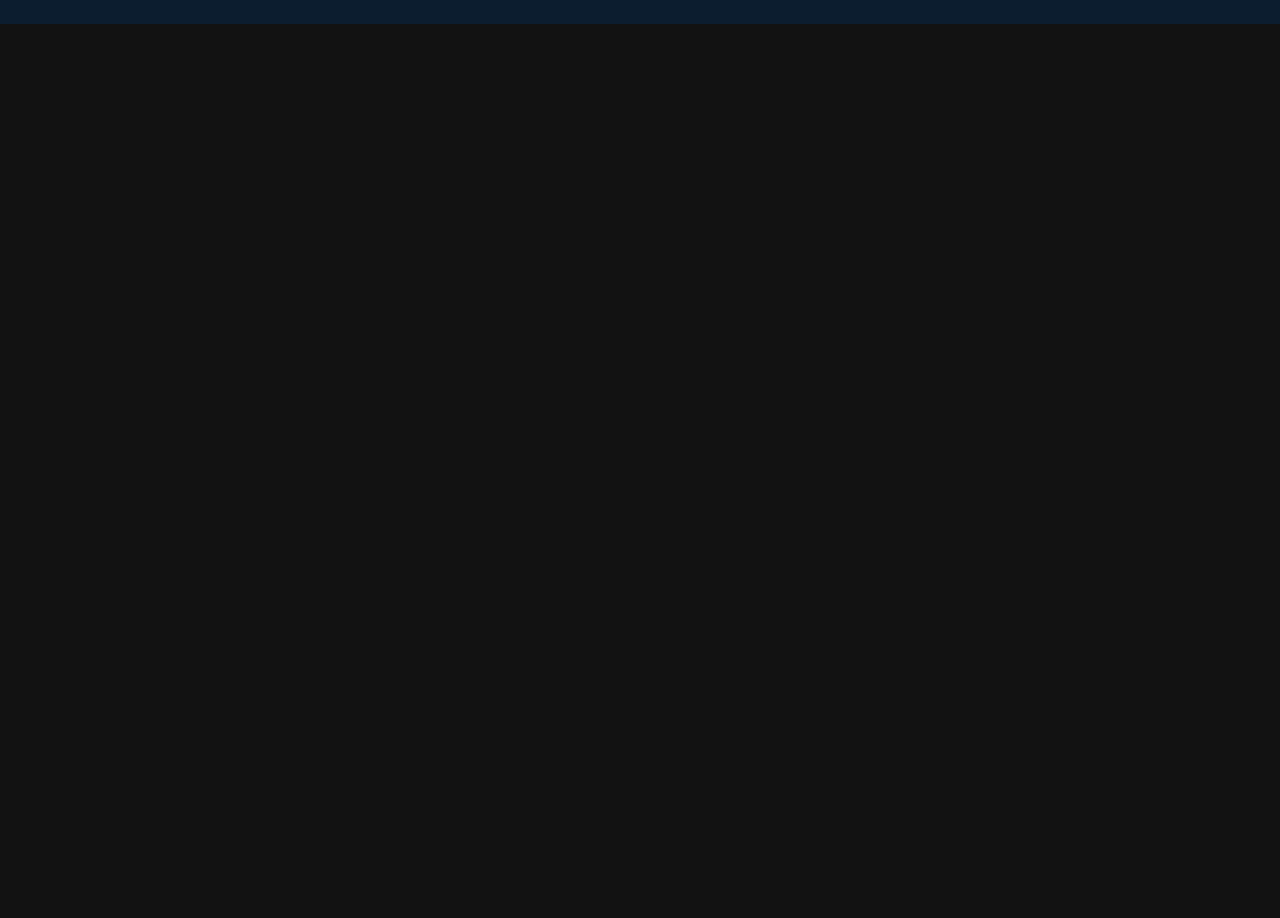
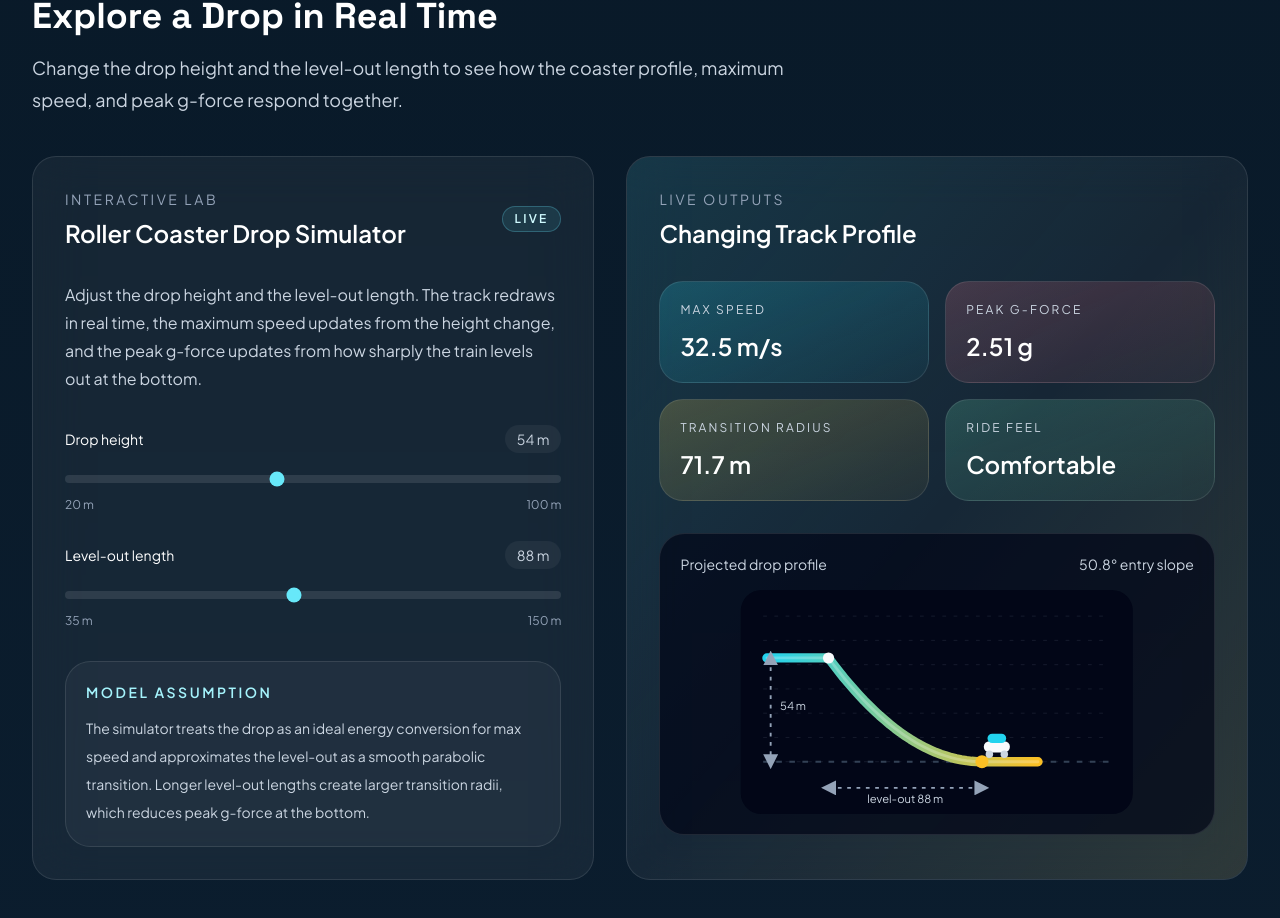
Before and after one commit to Devbevkev/coasterphysics, a React (Vite) app: page / in a window 1280 px wide. Shown: the part 1982-2900 px from the top of the page. Before the commit the page ends 2006 px from the top, so only its background shows below. Built offline with nearby package versions, Linux system fonts and the light colour scheme.

Commit message:
Add interactive roller coaster drop simulator

```diff
--- a/src/App.jsx
+++ b/src/App.jsx
@@ -1,4 +1,5 @@
 import { useEffect, useRef, useState } from "react";
+import SimulatorPanel from "./components/SimulatorPanel";
 
 const Fraction = ({ numerator, denominator }) => {
   return (
@@ -1705,14 +1706,14 @@ const LessonView = ({
       </div>
 
       <div
-        className="mt-8 grid gap-4 lg:[grid-template-columns:var(--lesson-columns)] lg:[transition:grid-template-columns_280ms_ease]"
+        className="mt-8 grid items-start gap-4 lg:[grid-template-columns:var(--lesson-columns)] lg:[transition:grid-template-columns_280ms_ease]"
         style={{
           "--lesson-columns": tocOpen
             ? "22rem minmax(0,1fr)"
             : "5.25rem minmax(0,1fr)",
         }}
       >
-        <aside className={`${panelClass} p-4 sm:p-5`}>
+        <aside className={`${panelClass} overflow-hidden lg:sticky lg:top-8 lg:max-h-[calc(100vh-4rem)] p-4 sm:p-5`}>
           <div className={`flex ${tocOpen ? "items-start justify-between gap-4" : "flex-col items-center gap-4"}`}>
             <div
               className={`transition-all duration-300 ease-out ${
@@ -1746,7 +1747,7 @@ const LessonView = ({
           <div
             className={`transition-all duration-300 ease-out ${
               tocOpen
-                ? "mt-8 max-h-[40rem] overflow-visible opacity-100"
+                ? "mt-8 max-h-[min(40rem,calc(100vh-16rem))] overflow-y-auto pr-1 opacity-100"
                 : "mt-0 max-h-0 overflow-hidden opacity-0 pointer-events-none"
             }`}
           >
@@ -1775,9 +1776,9 @@ const LessonView = ({
                       >
                         {index + 1}
                       </span>
-                      <div>
-                        <p className={`text-sm font-semibold ${titleClass}`}>{item.label}</p>
-                        <p className={`text-sm ${mutedClass}`}>{item.title}</p>
+                      <div className="min-w-0">
+                        <p className={`text-sm font-semibold break-words ${titleClass}`}>{item.label}</p>
+                        <p className={`text-sm break-words ${mutedClass}`}>{item.title}</p>
                       </div>
                     </div>
                   </button>
@@ -1790,7 +1791,7 @@ const LessonView = ({
             className={`transition-all duration-300 ease-out ${
               tocOpen
                 ? "max-h-0 overflow-hidden opacity-0 pointer-events-none"
-                : "mt-2 max-h-[40rem] overflow-visible opacity-100"
+                : "mt-2 max-h-[min(40rem,calc(100vh-10rem))] overflow-y-auto opacity-100"
             }`}
           >
             <div className="flex flex-col items-center gap-3 py-0.5">
@@ -2427,6 +2428,36 @@ const App = () => {
               })}
             </div>
           </section>
+
+          <section className="pb-10 sm:pb-14">
+            <div className="max-w-6xl">
+              <p className={`text-sm font-semibold uppercase tracking-[0.22em] ${accentLabelClass}`}>
+                Interactive Lab
+              </p>
+              <h2
+                className={`mt-4 font-display text-3xl font-semibold sm:text-4xl ${titleClass}`}
+              >
+                Explore a Drop in Real Time
+              </h2>
+              <p className={`mt-4 max-w-3xl text-lg leading-8 ${copyClass}`}>
+                Change the drop height and the level-out length to see how the
+                coaster profile, maximum speed, and peak g-force respond
+                together.
+              </p>
+            </div>
+
+            <div className="mt-10">
+              <SimulatorPanel
+                isDark={isDark}
+                panelClass={panelClass}
+                subtlePanelClass={subtlePanelClass}
+                titleClass={titleClass}
+                copyClass={copyClass}
+                mutedClass={mutedClass}
+                accentLabelClass={accentLabelClass}
+              />
+            </div>
+          </section>
         </>
       )}
     </main>
--- a/src/components/SimulatorPanel.jsx
+++ b/src/components/SimulatorPanel.jsx
@@ -1,93 +1,153 @@
 import { useMemo, useState } from "react";
+
+const GRAVITY = 9.8;
 
 const controls = [
   {
     key: "height",
-    label: "Hill height",
+    label: "Drop height",
     min: 20,
-    max: 120,
+    max: 100,
     step: 1,
     unit: "m",
   },
   {
-    key: "mass",
-    label: "Cart mass",
-    min: 400,
-    max: 1800,
-    step: 25,
-    unit: "kg",
-  },
-  {
-    key: "radius",
-    label: "Loop radius",
-    min: 8,
-    max: 40,
+    key: "levelOutLength",
+    label: "Level-out length",
+    min: 35,
+    max: 150,
     step: 1,
     unit: "m",
   },
-  {
-    key: "friction",
-    label: "Friction level",
-    min: 1,
-    max: 10,
-    step: 1,
-    unit: "/10",
-  },
 ];
 
-const SimulatorPanel = () => {
+const SimulatorPanel = ({
+  isDark,
+  panelClass,
+  subtlePanelClass,
+  titleClass,
+  copyClass,
+  mutedClass,
+  accentLabelClass,
+}) => {
   const [settings, setSettings] = useState({
-    height: 72,
-    mass: 980,
-    radius: 18,
-    friction: 3,
+    height: 54,
+    levelOutLength: 88,
   });
 
-  const outputs = useMemo(() => {
-    const gravity = 9.8;
-    const speed =
-      Math.sqrt(settings.height * gravity * 2) * (1 - settings.friction * 0.028);
-    const energy =
-      settings.mass * gravity * settings.height * (1 - settings.friction * 0.03);
-    const gForce = 1 + speed ** 2 / (settings.radius * gravity * 2.15);
-    const score =
-      100 - settings.friction * 4 - Math.max(gForce - 3.8, 0) * 12;
+  const model = useMemo(() => {
+    const { height, levelOutLength } = settings;
+    const maxSpeed = Math.sqrt(2 * GRAVITY * height);
+    const transitionRadius = (levelOutLength ** 2) / (2 * height);
+    const peakGForce = 1 + maxSpeed ** 2 / (transitionRadius * GRAVITY);
+    const entryAngle = (Math.atan((2 * height) / levelOutLength) * 180) / Math.PI;
 
-    let safetyRating = "Excellent";
-    if (score < 82) safetyRating = "Watch";
-    if (score < 68) safetyRating = "Caution";
+    let intensity = "Comfortable";
+    if (peakGForce >= 2.8) intensity = "Intense";
+    if (peakGForce >= 4) intensity = "Extreme";
 
     return {
-      speed: `${speed.toFixed(1)} m/s`,
-      energy: `${Math.round(energy / 1000)} kJ`,
-      gForce: `${gForce.toFixed(1)} g`,
-      safetyRating,
+      maxSpeed,
+      transitionRadius,
+      peakGForce,
+      entryAngle,
+      intensity,
+    };
+  }, [settings]);
+
+  const track = useMemo(() => {
+    const viewBox = { width: 420, height: 240 };
+    const topPadding = 28;
+    const bottomY = 184;
+    const plateauStartX = 28;
+    const dropStartX = 94;
+    const maxHeightPx = 128;
+    const minHeight = controls[0].min;
+    const maxHeight = controls[0].max;
+    const minLength = controls[1].min;
+    const maxLength = controls[1].max;
+
+    const heightRatio =
+      (settings.height - minHeight) / (maxHeight - minHeight);
+    const lengthRatio =
+      (settings.levelOutLength - minLength) / (maxLength - minLength);
+
+    const heightPx = 72 + maxHeightPx * heightRatio * 0.72;
+    const topY = Math.max(topPadding, bottomY - heightPx);
+    const dropWidth = 86 + 170 * lengthRatio;
+    const flatLength = 46 + 26 * (1 - Math.min(lengthRatio, 0.85));
+    const dropEndX = dropStartX + dropWidth;
+    const flatEndX = Math.min(viewBox.width - 24, dropEndX + flatLength);
+
+    const samples = 30;
+    const curvePoints = Array.from({ length: samples + 1 }, (_, index) => {
+      const t = index / samples;
+      const x = dropStartX + dropWidth * t;
+      const y = topY + (bottomY - topY) * (2 * t - t * t);
+      return { x, y };
+    });
+
+    const curvePath = curvePoints
+      .map((point) => `${point.x.toFixed(1)} ${point.y.toFixed(1)}`)
+      .join(" L ");
+
+    const path = `M ${plateauStartX} ${topY.toFixed(1)} L ${dropStartX} ${topY.toFixed(
+      1,
+    )} L ${curvePath} L ${flatEndX.toFixed(1)} ${bottomY.toFixed(1)}`;
+
+    const carX = Math.min(flatEndX - 14, dropEndX + 16);
+    const carY = bottomY;
+
+    return {
+      viewBox,
+      topY,
+      bottomY,
+      plateauStartX,
+      dropStartX,
+      dropEndX,
+      flatEndX,
+      carX,
+      carY,
+      path,
     };
   }, [settings]);
 
   return (
-    <div className="grid gap-8 xl:grid-cols-[1.1fr_0.9fr]">
-      <div className="panel p-6 sm:p-8">
+    <div className="grid gap-8 xl:grid-cols-[0.95fr_1.05fr]">
+      <div className={`${panelClass} p-6 sm:p-8`}>
         <div className="mb-8 flex items-center justify-between gap-4">
           <div>
-            <p className="text-sm uppercase tracking-[0.18em] text-slate-400">
-              Simulator Controls
+            <p className={`text-sm uppercase tracking-[0.18em] ${mutedClass}`}>
+              Interactive Lab
             </p>
-            <h3 className="mt-2 text-2xl font-semibold text-white">
-              Prototype Ride Builder
+            <h3 className={`mt-2 text-2xl font-semibold ${titleClass}`}>
+              Roller Coaster Drop Simulator
             </h3>
           </div>
           <span className="rounded-full border border-cyan-300/25 bg-cyan-300/10 px-3 py-1 text-xs font-semibold uppercase tracking-[0.18em] text-cyan-100">
-            Preview
+            Live
           </span>
         </div>
 
-        <div className="space-y-6">
+        <p className={`mb-8 text-base leading-7 ${copyClass}`}>
+          Adjust the drop height and the level-out length. The track redraws in
+          real time, the maximum speed updates from the height change, and the
+          peak g-force updates from how sharply the train levels out at the
+          bottom.
+        </p>
+
+        <div className="space-y-7">
           {controls.map((control) => (
             <label key={control.key} className="block">
               <div className="mb-3 flex items-center justify-between gap-4 text-sm">
-                <span className="text-slate-200">{control.label}</span>
-                <span className="rounded-full bg-white/5 px-3 py-1 text-slate-300">
+                <span className={titleClass}>{control.label}</span>
+                <span
+                  className={`rounded-full px-3 py-1 ${
+                    isDark
+                      ? "bg-white/5 text-slate-300"
+                      : "bg-slate-100 text-slate-700"
+                  }`}
+                >
                   {settings[control.key]} {control.unit}
                 </span>
               </div>
@@ -103,64 +163,206 @@ const SimulatorPanel = () => {
                     [control.key]: Number(event.target.value),
                   }))
                 }
-                className="h-2 w-full cursor-pointer appearance-none rounded-full bg-white/10 accent-cyan-300"
+                className={`h-2 w-full cursor-pointer appearance-none rounded-full ${
+                  isDark
+                    ? "bg-white/10 accent-cyan-300"
+                    : "bg-slate-300/70 accent-sky-600"
+                }`}
               />
+              <div className={`mt-2 flex justify-between text-xs ${mutedClass}`}>
+                <span>
+                  {control.min} {control.unit}
+                </span>
+                <span>
+                  {control.max} {control.unit}
+                </span>
+              </div>
             </label>
           ))}
         </div>
+
+        <div className={`mt-8 rounded-[1.6rem] border p-5 ${subtlePanelClass}`}>
+          <p className={`text-sm font-semibold uppercase tracking-[0.18em] ${accentLabelClass}`}>
+            Model assumption
+          </p>
+          <p className={`mt-3 text-sm leading-7 ${copyClass}`}>
+            The simulator treats the drop as an ideal energy conversion for max
+            speed and approximates the level-out as a smooth parabolic
+            transition. Longer level-out lengths create larger transition
+            radii, which reduces peak g-force at the bottom.
+          </p>
+        </div>
       </div>
 
-      <div className="panel relative overflow-hidden p-6 sm:p-8">
+      <div className={`${panelClass} relative overflow-hidden p-6 sm:p-8`}>
         <div className="absolute inset-0 bg-gradient-to-br from-cyan-400/10 via-transparent to-amber-300/10" />
         <div className="relative">
-          <p className="text-sm uppercase tracking-[0.18em] text-slate-400">
+          <p className={`text-sm uppercase tracking-[0.18em] ${mutedClass}`}>
             Live Outputs
           </p>
-          <h3 className="mt-2 text-2xl font-semibold text-white">
-            Future Physics Dashboard
+          <h3 className={`mt-2 text-2xl font-semibold ${titleClass}`}>
+            Changing Track Profile
           </h3>
 
           <div className="mt-8 grid gap-4 sm:grid-cols-2">
-            <MetricCard label="Max speed" value={outputs.speed} accent="cyan" />
-            <MetricCard label="Energy" value={outputs.energy} accent="amber" />
-            <MetricCard label="Peak g-force" value={outputs.gForce} accent="rose" />
             <MetricCard
-              label="Safety rating"
-              value={outputs.safetyRating}
+              label="Max speed"
+              value={`${model.maxSpeed.toFixed(1)} m/s`}
+              accent="cyan"
+            />
+            <MetricCard
+              label="Peak g-force"
+              value={`${model.peakGForce.toFixed(2)} g`}
+              accent="rose"
+            />
+            <MetricCard
+              label="Transition radius"
+              value={`${model.transitionRadius.toFixed(1)} m`}
+              accent="amber"
+            />
+            <MetricCard
+              label="Ride feel"
+              value={model.intensity}
               accent="emerald"
             />
           </div>
 
-          <div className="mt-8 rounded-[1.6rem] border border-white/10 bg-slate-950/70 p-5">
-            <div className="mb-4 flex items-center justify-between text-sm text-slate-300">
-              <span>Projected ride profile</span>
-              <span>Concept mode</span>
+          <div
+            className={`mt-8 rounded-[1.6rem] border p-5 ${
+              isDark
+                ? "border-white/10 bg-slate-950/70"
+                : "border-slate-300/70 bg-white/90"
+            }`}
+          >
+            <div className={`mb-4 flex items-center justify-between text-sm ${copyClass}`}>
+              <span>Projected drop profile</span>
+              <span>{model.entryAngle.toFixed(1)}° entry slope</span>
             </div>
-            <svg viewBox="0 0 360 180" className="h-48 w-full">
+            <svg
+              viewBox={`0 0 ${track.viewBox.width} ${track.viewBox.height}`}
+              className="h-56 w-full"
+              role="img"
+              aria-label="Interactive roller coaster drop profile"
+            >
+              <defs>
+                <linearGradient id="trackGlow" x1="0%" x2="100%">
+                  <stop offset="0%" stopColor="#22d3ee" />
+                  <stop offset="100%" stopColor="#fbbf24" />
+                </linearGradient>
+                <marker
+                  id="arrowTip"
+                  markerWidth="8"
+                  markerHeight="8"
+                  refX="4"
+                  refY="4"
+                  orient="auto-start-reverse"
+                >
+                  <path d="M0,0 L8,4 L0,8 z" fill={isDark ? "#94a3b8" : "#64748b"} />
+                </marker>
+              </defs>
+
+              <rect
+                x="0"
+                y="0"
+                width={track.viewBox.width}
+                height={track.viewBox.height}
+                rx="22"
+                fill={isDark ? "#020617" : "#f8fafc"}
+              />
+
+              {Array.from({ length: 7 }).map((_, index) => {
+                const y = 28 + index * 26;
+                return (
+                  <line
+                    key={`grid-y-${y}`}
+                    x1="24"
+                    y1={y}
+                    x2="396"
+                    y2={y}
+                    stroke={isDark ? "rgba(148,163,184,0.14)" : "rgba(148,163,184,0.24)"}
+                    strokeDasharray="4 8"
+                  />
+                );
+              })}
+
+              <line
+                x1="24"
+                y1={track.bottomY}
+                x2="396"
+                y2={track.bottomY}
+                stroke={isDark ? "#334155" : "#94a3b8"}
+                strokeWidth="2"
+                strokeDasharray="6 8"
+              />
+
               <path
-                d="M10 150 C70 148, 70 40, 128 38 S200 145, 250 145 290 76, 350 76"
-                stroke="#6ee7f9"
-                strokeWidth="6"
+                d={track.path}
+                stroke="url(#trackGlow)"
+                strokeWidth="10"
                 strokeLinecap="round"
+                strokeLinejoin="round"
                 fill="none"
               />
+
               <path
-                d="M10 160 L350 160"
-                stroke="#334155"
+                d={track.path}
+                stroke={isDark ? "rgba(255,255,255,0.24)" : "rgba(15,23,42,0.16)"}
+                strokeWidth="3"
+                strokeLinecap="round"
+                strokeLinejoin="round"
+                fill="none"
+              />
+
+              <line
+                x1="32"
+                y1={track.topY}
+                x2="32"
+                y2={track.bottomY}
+                stroke={isDark ? "#94a3b8" : "#64748b"}
                 strokeWidth="2"
-                strokeDasharray="6 6"
+                strokeDasharray="4 6"
+                markerStart="url(#arrowTip)"
+                markerEnd="url(#arrowTip)"
               />
-              <circle cx="128" cy="38" r="6" fill="#f8fafc" />
-              <circle cx="250" cy="145" r="6" fill="#fbbf24" />
-              <rect
-                x="186"
-                y="92"
-                width="38"
-                height="20"
-                rx="8"
-                fill="#f8fafc"
-                className="animate-pulseSoft"
+              <text
+                x="42"
+                y={(track.topY + track.bottomY) / 2}
+                fill={isDark ? "#cbd5e1" : "#475569"}
+                fontSize="12"
+              >
+                {settings.height} m
+              </text>
+
+              <line
+                x1={track.dropStartX}
+                y1={212}
+                x2={track.dropEndX}
+                y2={212}
+                stroke={isDark ? "#94a3b8" : "#64748b"}
+                strokeWidth="2"
+                strokeDasharray="4 6"
+                markerStart="url(#arrowTip)"
+                markerEnd="url(#arrowTip)"
               />
+              <text
+                x={(track.dropStartX + track.dropEndX) / 2}
+                y="228"
+                textAnchor="middle"
+                fill={isDark ? "#cbd5e1" : "#475569"}
+                fontSize="12"
+              >
+                level-out {settings.levelOutLength} m
+              </text>
+
+              <circle cx={track.dropStartX} cy={track.topY} r="6" fill="#f8fafc" />
+              <circle cx={track.dropEndX} cy={track.bottomY} r="7" fill="#fbbf24" />
+
+              <g transform={`translate(${track.carX}, ${track.carY - 12})`}>
+                <rect x="-14" y="-10" width="28" height="12" rx="6" fill="#f8fafc" />
+                <rect x="-10" y="-18" width="20" height="10" rx="5" fill="#22d3ee" />
+                <circle cx="-8" cy="4" r="4" fill={isDark ? "#cbd5e1" : "#64748b"} />
+                <circle cx="8" cy="4" r="4" fill={isDark ? "#cbd5e1" : "#64748b"} />
+              </g>
             </svg>
           </div>
         </div>
```
